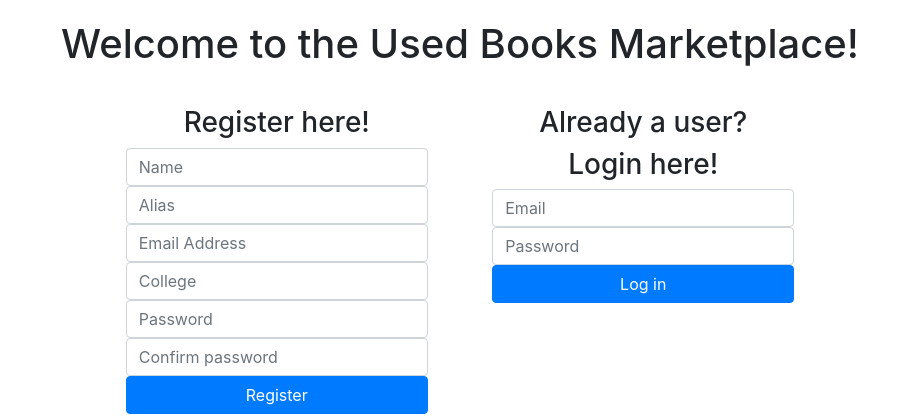
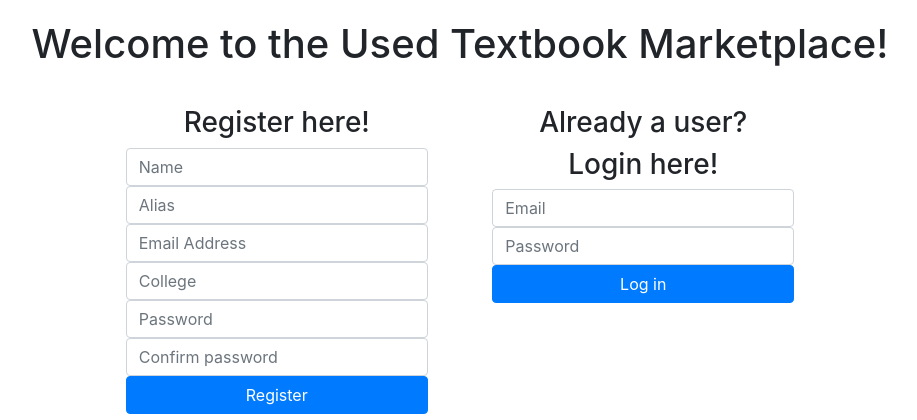
Before and after one commit to nanotellez/UTM, a Django app: page / in a window 1280 px wide. Shown: the part 62-482 px from the top of the page, without its empty margins (180-1097 px from the left). Run offline with Django 3.2, Linux system fonts and the light colour scheme; parts of the project's set-up code (start-up, migrations or seed data) failed here and were passed over; some libraries are stand-ins or nearby versions; some web fonts are replaced.

Commit message:
minor typo fixes. Thinking of improving login-reg

```diff
--- a/apps/log_reg/templates/log_reg/index.html
+++ b/apps/log_reg/templates/log_reg/index.html
@@ -3,7 +3,7 @@
 <head>
     <meta charset="utf-8" />
     <meta http-equiv="X-UA-Compatible" content="IE=edge">
-    <title>Used Textbooks Marketplace</title>
+    <title>Used Textbook Marketplace</title>
         <meta name="viewport" content="width=device-width, initial-scale=1" />
     <meta http-equiv="Content-Type" content="text/html; charset=utf-8" />
     <meta name="keywords" content="Student Matriculate Form Responsive Widget, Audio and Video players, Login Form Web Template, Flat Pricing Tables, Flat Drop-Downs, Sign-Up Web Templates, Flat Web Templates, Login Sign-up Responsive Web Template, Smartphone Compatible Web Template, Free Web Designs for Nokia, Samsung, LG, Sony Ericsson, Motorola Web Design"
@@ -68,7 +68,7 @@
     </header>
 
     <div class='container'>
-        <h1>Welcome to the Used Books Marketplace!</h1>
+        <h1>Welcome to the Used Textbook Marketplace!</h1>
         <div class='errors'>
         {% if messages %}
             <ul class="messages">
```
